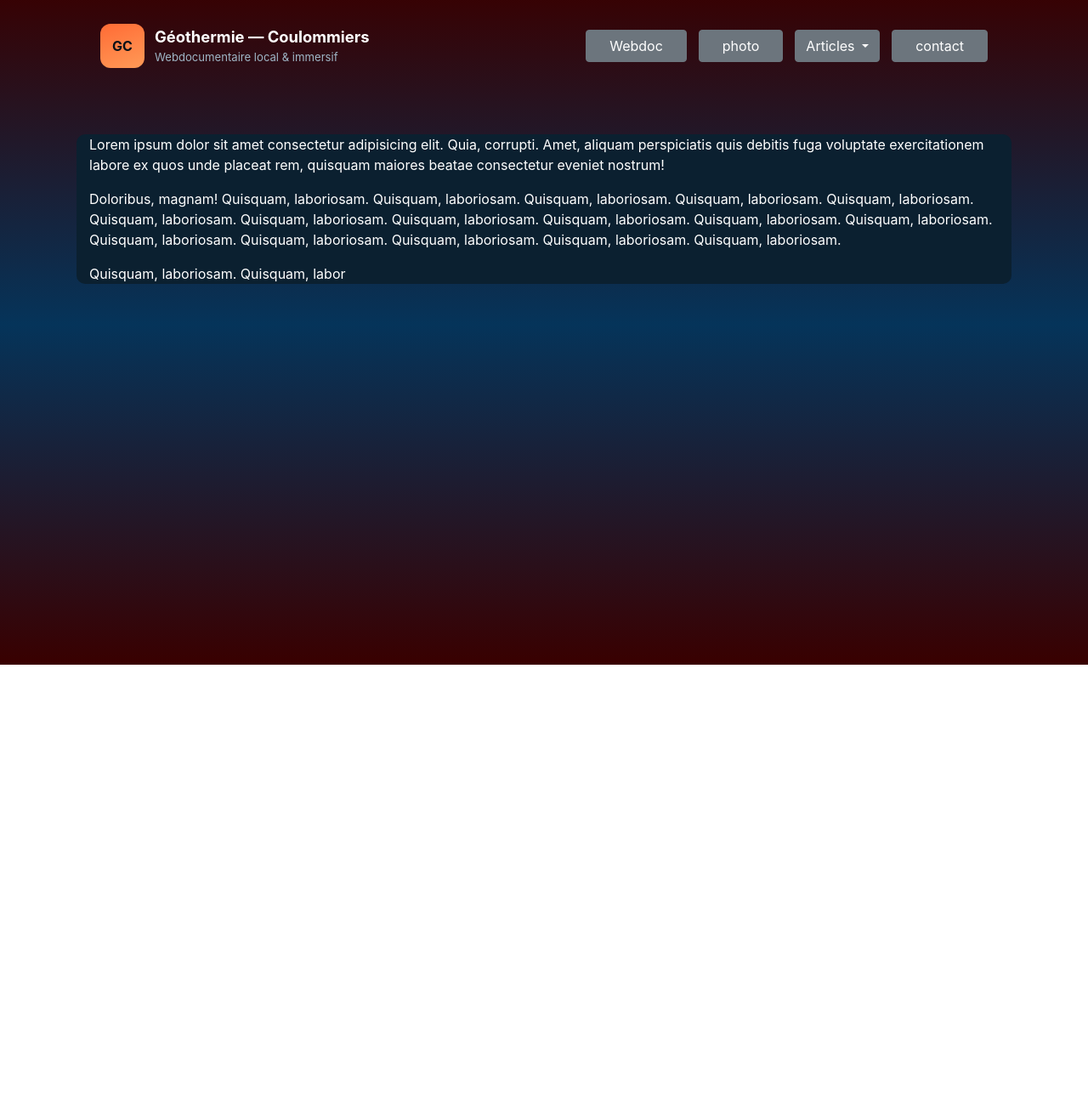
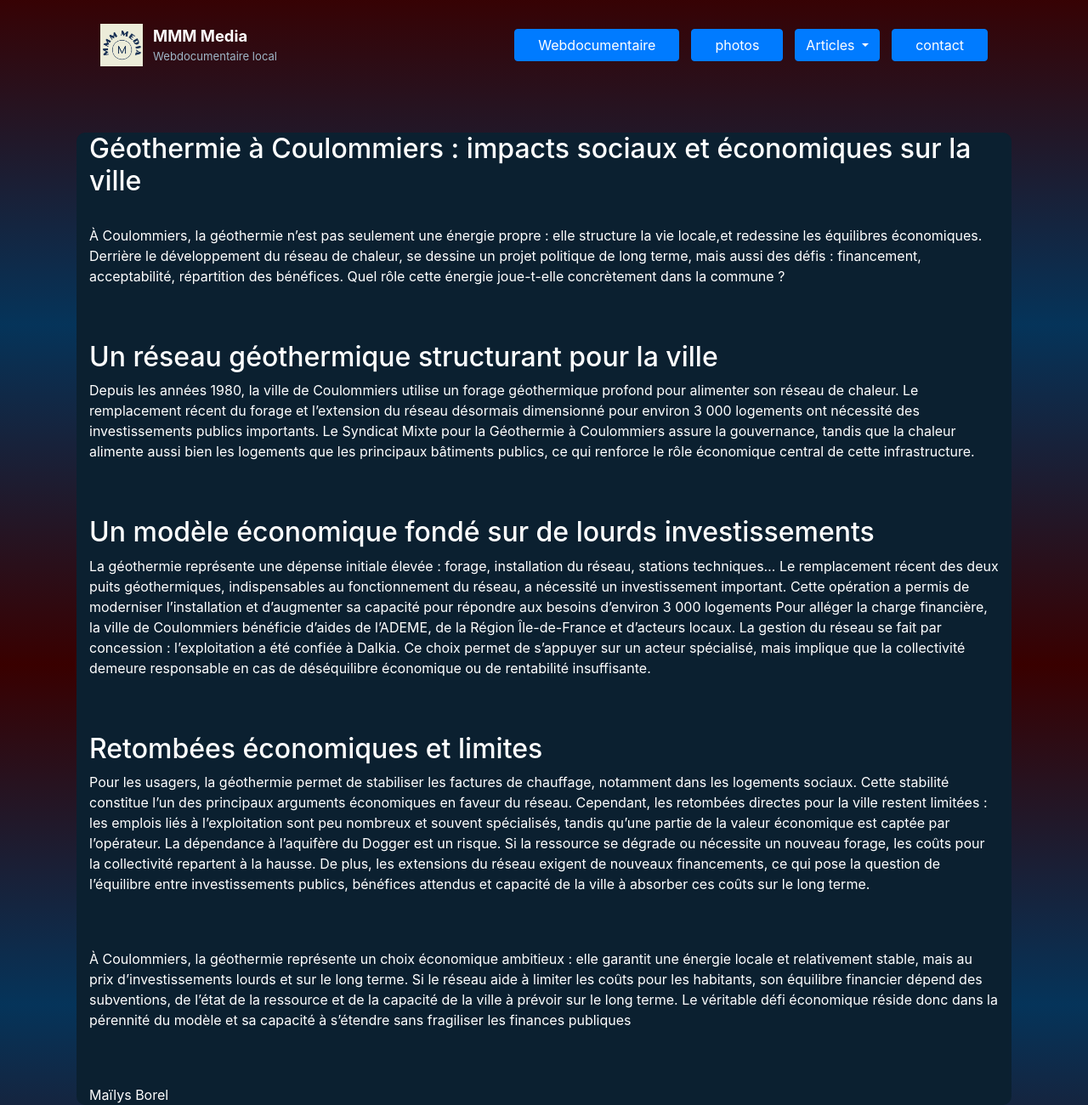
Before and after one commit to merguezgamer/webdocs, a plain HTML site: page html/article_2.html in a window 1280 px wide. Shown: the part 18-1318 px from the top of the page at 85% size. Before the commit the page ends 800 px from the top, so only its background shows below. Drawn offline with nearby package versions, Linux system fonts and the light colour scheme.

Commit message:
deuxième push

```diff
--- a/html/article_2.html
+++ b/html/article_2.html
@@ -16,18 +16,21 @@
 
     <div class="wrap">
         <header>
-            <div class="brand">
-                <div class="logo">GC</div>
-                <div>
-                    <div class="title">Géothermie — Coulommiers</div>
-                    <div style="font-size:0.82rem;color:var(--muted)">Webdocumentaire local & immersif</div>
-                </div>
+        <div class="brand">
+            <div class="bg-warning rounded-3 p-0 me-3" style="overflow:hidden; width:50px; height:50px;">
+                    <img src="../images/logo-png.png" alt="logo" style="width:100%; height:100%; object-fit:cover;">
             </div>
+
+            <div>
+                <div class="title">MMM Media</div>
+                <div style="font-size:0.82rem;color:var(--muted)">Webdocumentaire local</div>
+            </div>
+        </div>
             <nav>
-                <button class="btn btn-secondary"> <a href="site_geothermie_coulommiers.html">Webdoc</a></button>
-                <button class="btn btn-secondary"><a href="site_geothermie_coulommiers.html">photo</a> </button>
+                <button class="btn btn-primary"> <a href="site_geothermie_coulommiers.html">Webdocumentaire</a></button>
+                <button class="btn btn-primary"><a href="phoyo_gal.html">photos</a> </button>
                 <div class="dropdown">
-                    <button class="btn btn-secondary dropdown-toggle" type="button" id="dropdownMenuButton"
+                    <button class="btn btn-primary dropdown-toggle" type="button" id="dropdownMenuButton"
                         data-toggle="dropdown" aria-haspopup="true" aria-expanded="false">
                         Articles
                     </button>
@@ -37,14 +40,62 @@
             <a class="dropdown-item" href="article_3.html">Article 3</a>
                     </div>
                 </div>
-                <button class="btn btn-secondary"><a href="site_geothermie_coulommiers.html">contact</a> </button>
+                <button class="btn btn-primary"><a href="site_geothermie_coulommiers.html">contact</a> </button>
             </nav>
         </header>
     </div>
     <div class="container article" style="max-width:var(--max-w);margin-top:32px;margin-bottom:32px">
-        <p>Lorem ipsum dolor sit amet consectetur adipisicing elit. Quia, corrupti. Amet, aliquam perspiciatis quis debitis fuga voluptate exercitationem labore ex quos unde placeat rem, quisquam maiores beatae consectetur eveniet nostrum!</p>
-        <p>Doloribus, magnam! Quisquam, laboriosam. Quisquam, laboriosam. Quisquam, laboriosam. Quisquam, laboriosam. Quisquam, laboriosam. Quisquam, laboriosam. Quisquam, laboriosam. Quisquam, laboriosam. Quisquam, laboriosam. Quisquam, laboriosam. Quisquam, laboriosam. Quisquam, laboriosam. Quisquam, laboriosam. Quisquam, laboriosam. Quisquam, laboriosam. Quisquam, laboriosam.</p>
-        <p>Quisquam, laboriosam. Quisquam, labor
+        <h1> Géothermie à Coulommiers : impacts sociaux et économiques sur la ville </h1> <br>
+
+        <p>À Coulommiers, la géothermie n’est pas seulement une énergie propre : elle structure la vie
+locale,et redessine les équilibres économiques. Derrière le développement du réseau de
+chaleur, se dessine un projet politique de long terme, mais aussi des défis : financement,
+acceptabilité, répartition des bénéfices. Quel rôle cette énergie joue-t-elle concrètement
+dans la commune ?</p> <br> <br>
+
+<h1>Un réseau géothermique structurant pour la ville</h1>
+
+<p> Depuis les années 1980, la ville de Coulommiers utilise un forage géothermique profond
+pour alimenter son réseau de chaleur. Le remplacement récent du forage et l’extension du
+réseau désormais dimensionné pour environ 3 000 logements ont nécessité des
+investissements publics importants. Le Syndicat Mixte pour la Géothermie à Coulommiers
+assure la gouvernance, tandis que la chaleur alimente aussi bien les logements que les
+principaux bâtiments publics, ce qui renforce le rôle économique central de cette
+infrastructure.</p> <br> <br>
+
+<h1>Un modèle économique fondé sur de lourds investissements</h1>
+
+<p>La géothermie représente une dépense initiale élevée : forage, installation du réseau,
+stations techniques… Le remplacement récent des deux puits géothermiques,
+indispensables au fonctionnement du réseau, a nécessité un investissement important.
+Cette opération a permis de moderniser l’installation et d’augmenter sa capacité pour
+répondre aux besoins d’environ 3 000 logements Pour alléger la charge financière, la ville de
+Coulommiers bénéficie d’aides de l’ADEME, de la Région Île-de-France et d’acteurs locaux.
+La gestion du réseau se fait par concession : l’exploitation a été confiée à Dalkia. Ce choix
+permet de s’appuyer sur un acteur spécialisé, mais implique que la collectivité demeure
+responsable en cas de déséquilibre économique ou de rentabilité insuffisante.</p> <br> <br>
+
+<h1>Retombées économiques et limites</h1>
+
+<p>Pour les usagers, la géothermie permet de stabiliser les factures de chauffage, notamment
+dans les logements sociaux. Cette stabilité constitue l’un des principaux arguments
+économiques en faveur du réseau. Cependant, les retombées directes pour la ville restent
+limitées : les emplois liés à l’exploitation sont peu nombreux et souvent spécialisés, tandis
+qu’une partie de la valeur économique est captée par l’opérateur.
+La dépendance à l’aquifère du Dogger est un risque. Si la ressource se dégrade ou
+nécessite un nouveau forage, les coûts pour la collectivité repartent à la hausse. De plus, les
+extensions du réseau exigent de nouveaux financements, ce qui pose la question de
+l’équilibre entre investissements publics, bénéfices attendus et capacité de la ville à
+absorber ces coûts sur le long terme.</p> <br> <br>
+
+<p> À Coulommiers, la géothermie représente un choix économique ambitieux : elle garantit une
+énergie locale et relativement stable, mais au prix d’investissements lourds et sur le long
+terme. Si le réseau aide à limiter les coûts pour les habitants, son équilibre financier dépend
+des subventions, de l’état de la ressource et de la capacité de la ville à prévoir sur le long
+terme. Le véritable défi économique réside donc dans la pérennité du modèle et sa capacité
+à s’étendre sans fragiliser les finances publiques</p> <br> <br>
+
+<p>Maïlys Borel</p>
     </div>
 </body>
 <script src="https://code.jquery.com/jquery-3.4.1.slim.min.js"
```
Also changed, not shown: html/article_1.html (+14 -10 lines), html/article_3.html (+13 -10 lines), html/phoyo_gal.html (+17 -10 lines), html/site_geothermie_coulommiers.html (+27 -23 lines), images/logo-png.png (added), 3 other files.
